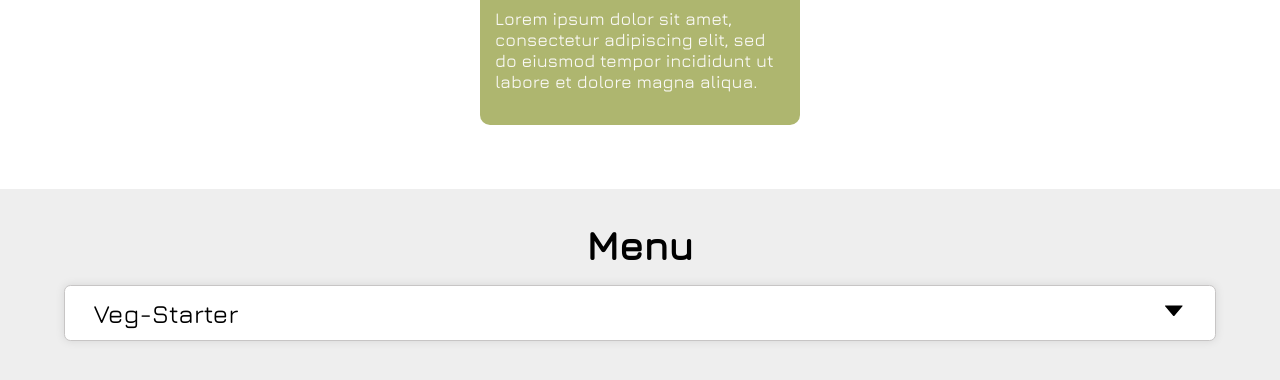
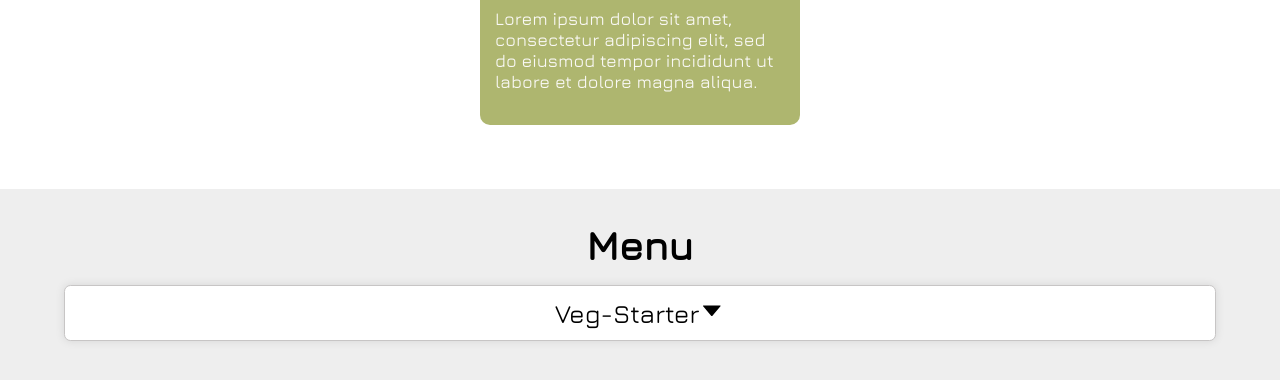
Before and after one commit to Coder-Dai/Golden-Sip, a React (Create React App) app: page / in a window 1280 px wide. Shown: the part 1921-2301 px from the top of the page. Built offline with nearby package versions, Linux system fonts and the light colour scheme.

Commit message:
Add width to the drop down menus

```diff
--- a/src/components/Menu/menu.css
+++ b/src/components/Menu/menu.css
@@ -33,7 +33,7 @@
 }
 
 .menu-btn {
-  width: 95%;
+  /* width: 95%; */
   margin: auto;
   display: flex;
   justify-content: space-between;
```
